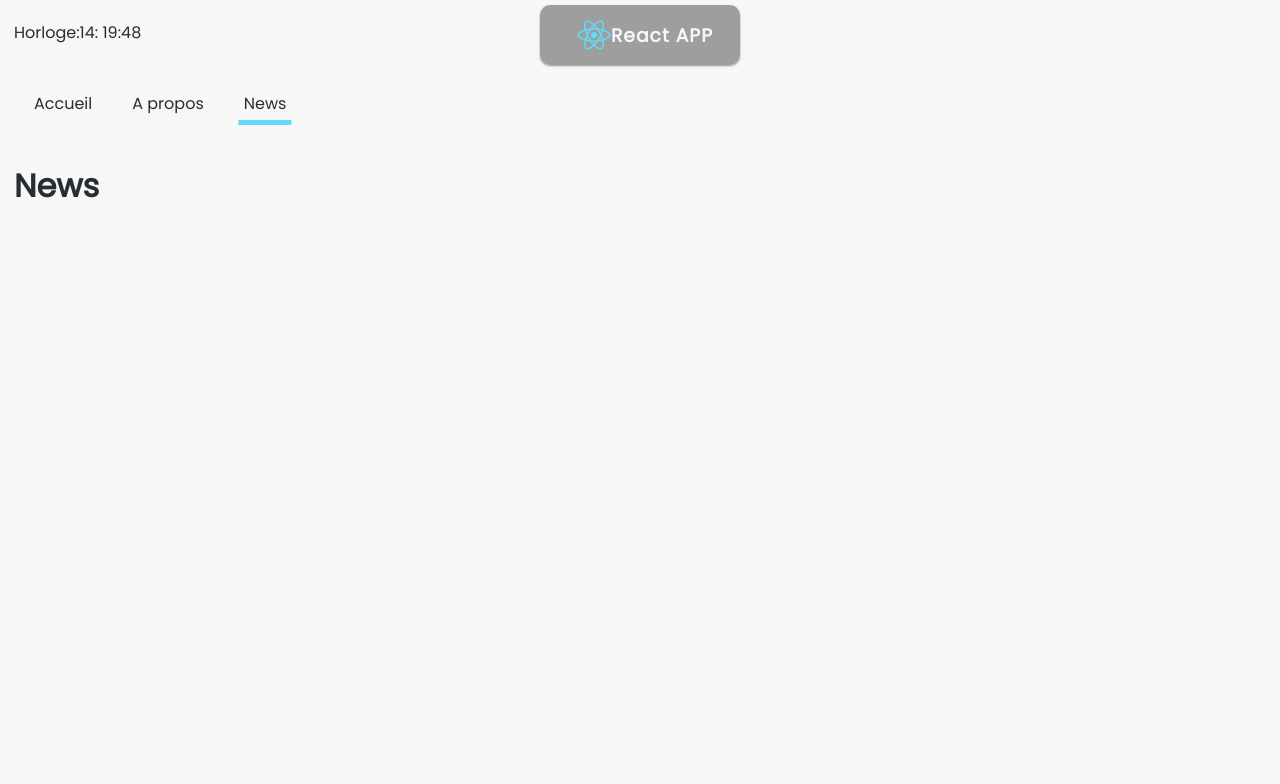
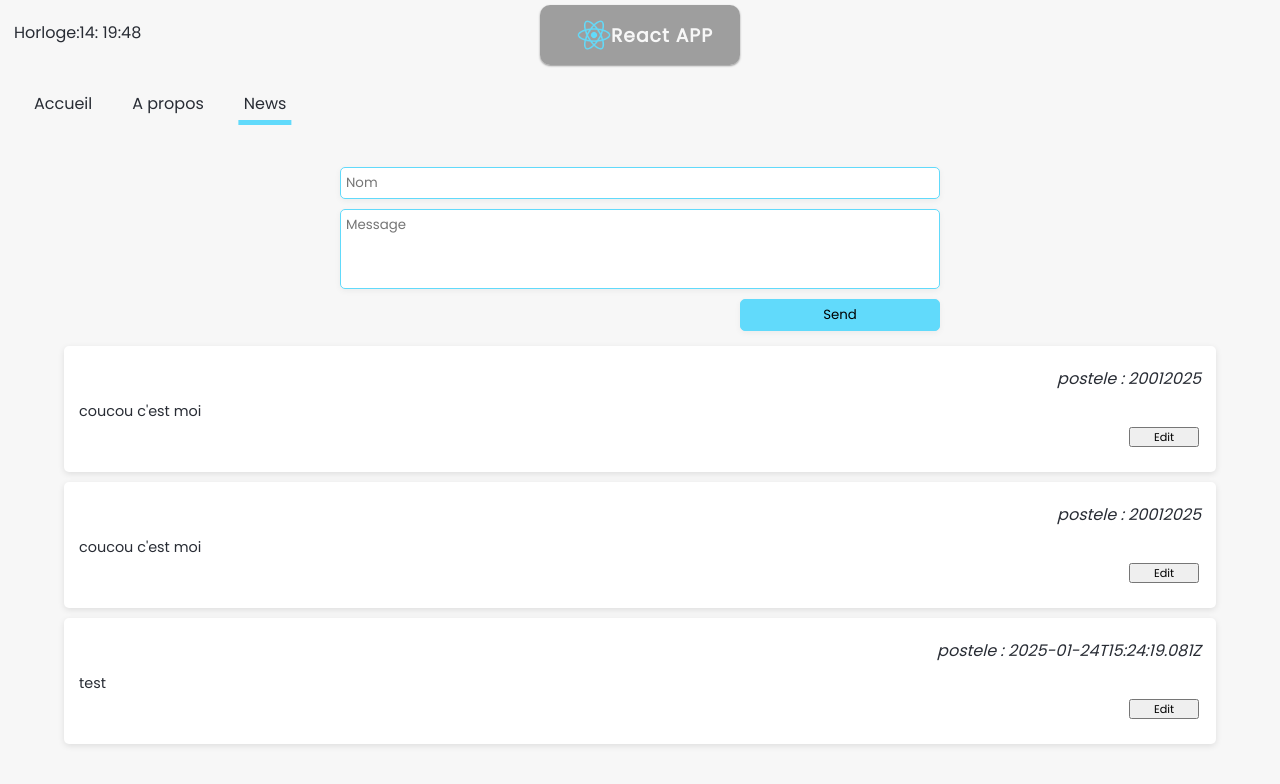
Before and after one commit to noname-spirit/projetDrapeau, a React (Vite) app: page /News in a window 1280 px wide. Shown: the top 784 px of the page. Built offline with nearby package versions, Linux system fonts and the light colour scheme; data requests are answered from the project's data file; grey boxes are pictures that could not be loaded.

Commit message:
`feat: Added new features and components to the application, including a news page, article editing, and a not found page.`

```diff
--- a/src/App.jsx
+++ b/src/App.jsx
@@ -2,6 +2,7 @@ import { BrowserRouter, Routes, Route } from "react-router-dom";
 import Home from "./pages/Home";
 import About from "./pages/About";
 import News from "./pages/News";
+import NotFound from "./pages/NotFound";
 
 function App() {
   return (
@@ -11,6 +12,7 @@ function App() {
           <Route path="/" element={<Home />} />
           <Route path="/a-propos" element={<About />} />
           <Route path="/News" element={<News />} />
+          <Route path="*" element={<NotFound />} />
         </Routes>
       </BrowserRouter>
     </>
--- /dev/null
+++ b/src/assets/db.json
@@ -0,0 +1,22 @@
+{
+  "articles": [
+    {
+      "authors": "christian",
+      "content": "coucou c'est moi",
+      "id": "1",
+      "date": 20012025
+    },
+    {
+      "authors": "christian",
+      "content": "coucou c'est moi",
+      "id": "2",
+      "date": 20012025
+    },
+    {
+      "id": "948e",
+      "author": "",
+      "content": "test",
+      "date": "2025-01-24T15:24:19.081Z"
+    }
+  ]
+}
--- a/src/components/Article.jsx
+++ b/src/components/Article.jsx
@@ -19,10 +19,28 @@ const Article = ({ article }) => {
 
   return (
     <div className="article">
-      <p>{article.author}</p>
-      <em> postele : {article.date}</em>
+      <div className="card_header">
+        <p>{article.author}</p>
+        <em> postele : {article.date}</em>
+      </div>
 
-      {<p> {editContent ? editContent : article.content}</p>}
+      {isEditing ? (
+        <textarea
+          onChange={(e) => seteditContent(e.target.value)}
+          autoFocus
+          defaultValue={editContent ? editContent : article.content}
+        ></textarea>
+      ) : (
+        <p> {editContent ? editContent : article.content}</p>
+      )}
+
+      <div className="btn-container">
+        {isEditing ? (
+          <button onClick={handleEdit}>Valider</button>
+        ) : (
+          <button onClick={() => serIsediting(true)}>Edit</button>
+        )}
+      </div>
     </div>
   );
 };
--- a/src/components/Card.jsx
+++ b/src/components/Card.jsx
@@ -1,5 +1,9 @@
 const Card = (props) => {
   const { country } = props;
+
+  const numberFormat = (x) => {
+    return x.toString().replace(/\B(?=(\d{3})+(?!\d))/g, " ");
+  };
 
   return (
     <ul>
--- a/src/pages/News.jsx
+++ b/src/pages/News.jsx
@@ -1,10 +1,63 @@
+import { useEffect, useState } from "react";
+import axios from "axios";
+
 import Navigation from "../components/Navigation";
+import Article from "../components/Article";
 
 const News = () => {
+  const [newData, setNewData] = useState([]);
+  const [author, setAuthor] = useState("");
+  const [content, setContent] = useState("");
+
+  const getData = () => {
+    axios
+      .get("http://localhost:3001/articles")
+      .then((res) => setNewData(res.data));
+  };
+
+  useEffect(() => {
+    getData();
+  }, []);
+
+  const handleSubmit = (e) => {
+    e.preventDefault(); // prevent default form submission
+
+    axios
+      .post("http://localhost:3001/articles", {
+        author,
+        content,
+        date: new Date(),
+      })
+      .then(() => {
+        setAuthor, setContent, getData();
+      });
+  };
+
   return (
-    <div>
+    <div className="news-container">
       <Navigation />
-      <h1>News</h1>
+      <form onSubmit={handleSubmit}>
+        <input
+          type="text"
+          placeholder="Nom"
+          value={author}
+          onChange={(e) => setAuthor(e.target.value)}
+        />
+
+        <textarea
+          placeholder="Message"
+          value={content}
+          onChange={(e) => setContent(e.target.value)}
+        ></textarea>
+
+        <input type="submit" value="Send" />
+      </form>
+
+      <ul>
+        {newData.map((article) => (
+          <Article key={article.id} article={article} />
+        ))}
+      </ul>
     </div>
   );
 };
--- /dev/null
+++ b/src/pages/NotFound.jsx
@@ -0,0 +1,11 @@
+import React from "react";
+
+const NotFound = () => {
+  return (
+    <div className="notfound_container">
+      <img src="public/img/erreur_404.webp" alt="Erreur 404" />
+    </div>
+  );
+};
+
+export default NotFound;
--- /dev/null
+++ b/src/style/components/_article.scss
@@ -0,0 +1,46 @@
+.article {
+    margin: 10px 50px;
+    background: white;
+    box-shadow: 0 2px 6px rgba(0, 0, 0, 0.1);
+    border-radius: 5px;
+    padding: 15px;
+
+    .card_header {
+        display: flex;
+        justify-content: space-between;
+        margin: 5px 0 10px;
+
+    }
+
+
+    textarea {
+        width: 100%;
+        resize: none;
+        height: 70%;
+        outline: none;
+    }
+
+    .btn-container {
+        display: flex;
+        justify-content: flex-end;
+        align-items: center;
+        margin: 5px 0 10px;
+
+        button {
+            cursor: pointer;
+            width: 70px;
+            height: 20px;
+            font-size: 0.7rem;
+            margin: 0 2px;
+
+            &:hover {
+                filter: brightness(110%);
+            }
+        }
+    }
+
+    p {
+        font-size: 0.9rem;
+    }
+
+}
--- /dev/null
+++ b/src/style/components/_news.scss
@@ -0,0 +1,47 @@
+.news-container {
+    h1 {
+        text-align: center;
+        margin-bottom: 10px;
+    }
+    form {
+        display: grid;
+        min-width: 400px;
+        text-align: center;
+        width: 50%;
+        max-width: 600px;
+        margin: 0 auto;
+
+        input,
+        textarea {
+            margin: 5px 0;
+            padding: 5px;
+            border-radius: 5px;
+            border: 1px solid $color-1;
+            resize: none;
+            box-shadow: 0 2px 6px rgba(0, 0, 0, 0.05);
+
+
+    }
+    textarea {
+        height: 80px;
+    }
+    p{
+        font-size: 0.8rem;
+        color: red;
+    }
+    input[type="submit"] {
+        width: 200px;
+        margin-left: auto;
+        cursor: pointer;
+        transition: 0.4s;
+        background: $color-1;
+
+        &:hover {
+            background: $color-3;
+            color: white;
+        }
+
+    }
+
+}
+}
--- /dev/null
+++ b/src/style/components/_notfound.scss
@@ -0,0 +1,3 @@
+.notfound_countainer{
+    text-align: center;
+}
--- a/src/style/index.scss
+++ b/src/style/index.scss
@@ -2,4 +2,6 @@
 @import"./components/logo";
 @import"../style/components/navigation";
 @import"./components/card";
-@import "../style/components/countries";
+@import"../style/components/countries";
+@import"../style/components/news";
+@import"../style/components/article";
```
Also changed, not shown: public/img/erreur_404.webp (added).
